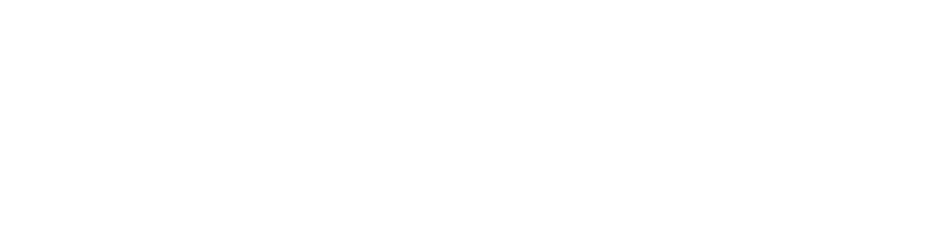
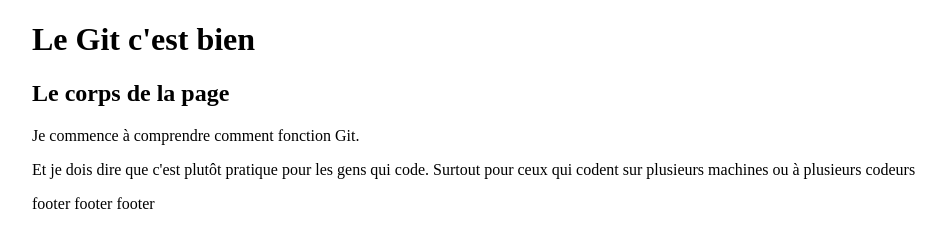
Before and after one commit to bakeli/Html_css, a plain HTML site: page index.html in a window 1280 px wide. Shown: the whole page, without its empty margins (160-1106 px from the left). Drawn offline with Linux system fonts and the light colour scheme.

Commit message:
Balise body en footer

```diff
--- a/index.html
+++ b/index.html
@@ -5,4 +5,22 @@
 		<link rel="stylesheet" href="style.css"/>
 		<title>Exercice Openclassroom</title>
 	</head>
+
+	<body>
+
+		<header>
+			<h1>Le Git c'est bien</h1>
+		</header>
+
+		<section>
+			<h1>Le corps de la page</h1>
+			<p>Je commence à comprendre comment fonction Git.</p>
+			<p>Et je dois dire que c'est plutôt pratique pour les gens qui code. Surtout pour ceux qui codent sur plusieurs machines ou à plusieurs codeurs</p>
+		</section>
+
+		<footer>
+		<p>footer footer footer</p>
+		</footer>
+
+	</body>
 </html>
```
